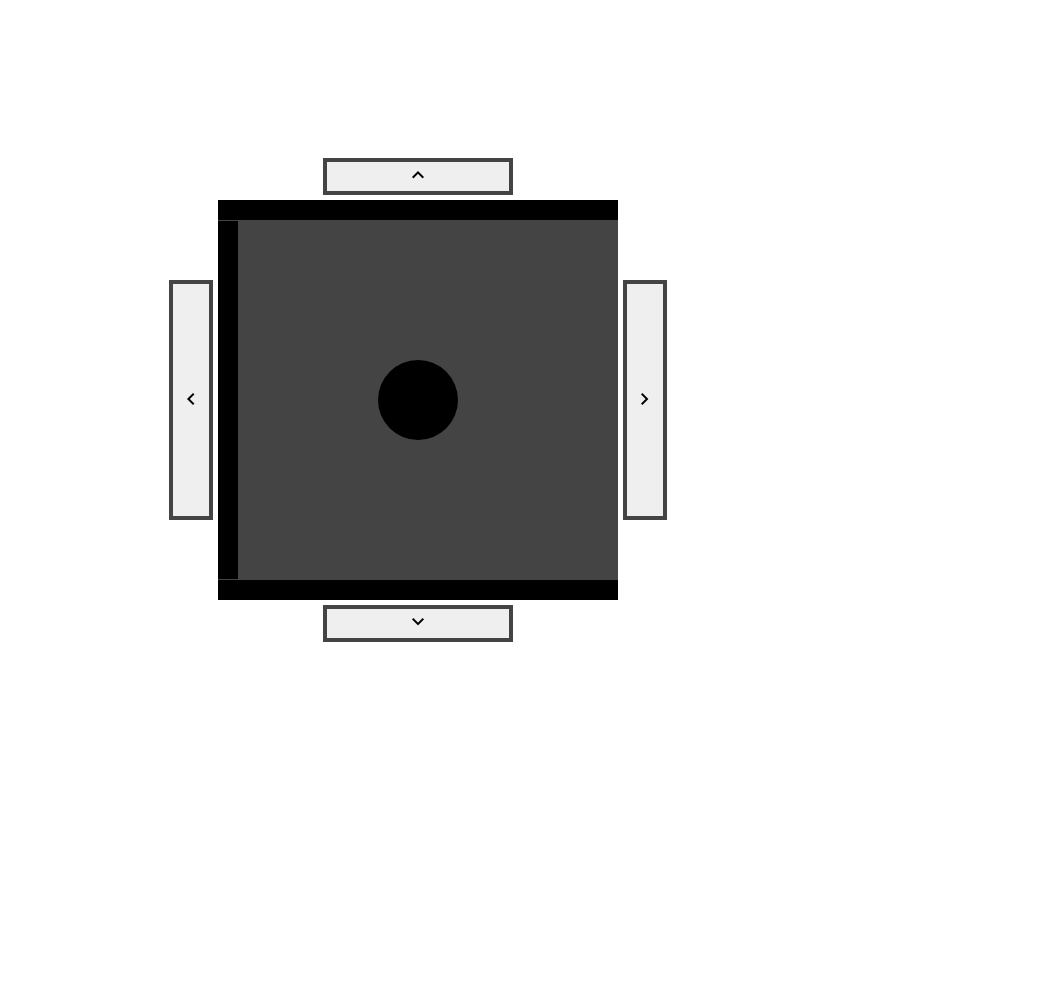
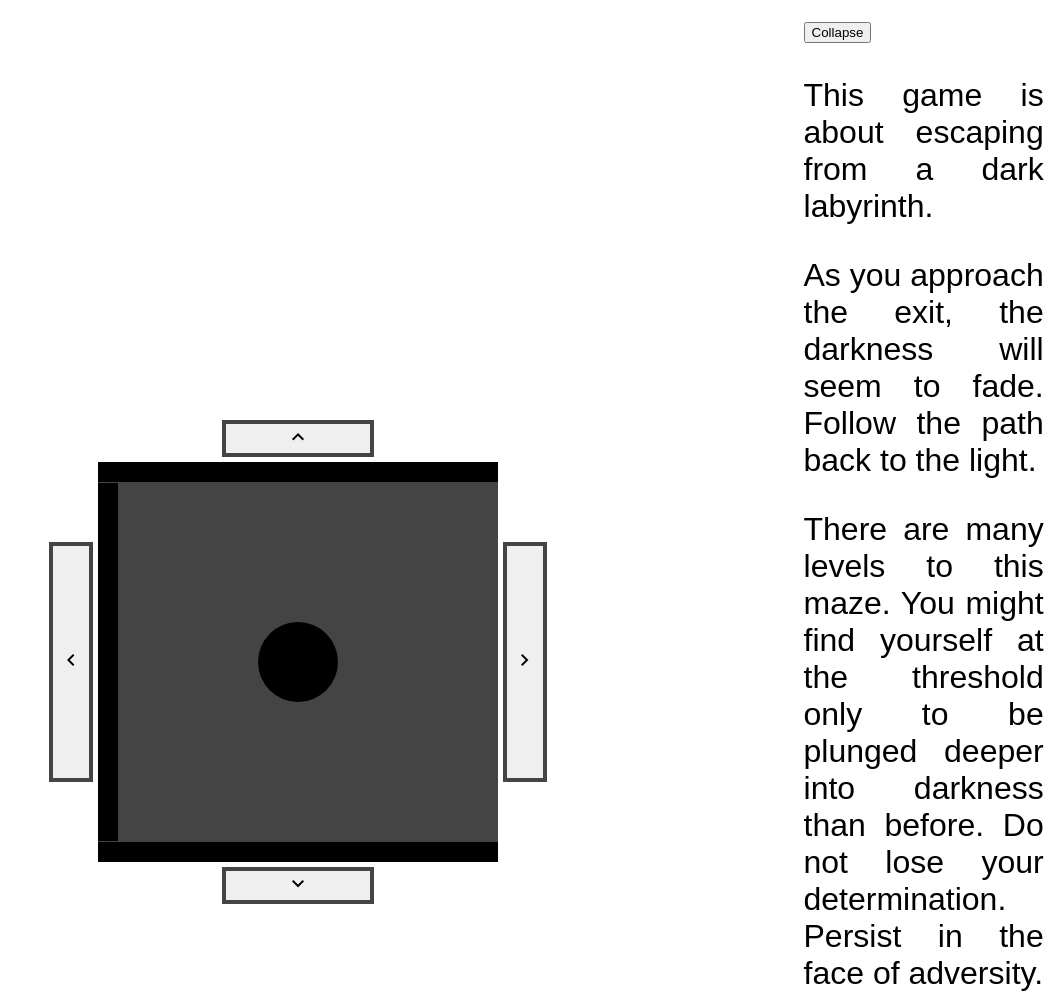
Before and after one commit to amonjerro/labyrinth_game, a plain HTML site: page index.html in a window 1280 px wide. Shown: the top 995 px of the page, without its empty margins (222-1280 px from the left). Before the commit the page ends 800 px from the top, so only its background shows below. Drawn offline with nearby package versions, Linux system fonts and the light colour scheme.

Commit message:
Instructions

```diff
--- a/css/style.css
+++ b/css/style.css
@@ -1,3 +1,19 @@
+
+
+#content, #instructions{
+    display:inline-block;
+}
+#content{
+    width:80%;
+}
+#instructions{
+    width:19%;
+    font-weight: 400;
+    font-size: 2rem;
+    text-align: justify;
+    font-family: Arial, Helvetica, sans-serif;
+}
+
 .container{
     display:flex;
     justify-content: center;
--- a/index.html
+++ b/index.html
@@ -10,6 +10,8 @@
         <script src="js/gui.js"></script>
     </head>
     <body>
+        <div class="container">
+            <div id="content">
                 <div class="vertical container">
                     <div class="gutter">
                         <button onclick="moveUp()" class="button bread">
@@ -39,6 +41,16 @@
                         </button>
                     </div>
                 </div>
+            </div>
+            <div id="instructions">
+                <button class="collapse-button">Collapse</button>
+                <p>This game is about escaping from a dark labyrinth. </p>
+                <p>As you approach the exit, the darkness will seem to fade. Follow the path back to the light.</p>
+                <p>There are many levels to this maze. You might find yourself at the threshold only to be plunged deeper into darkness than before.
+                    Do not lose your determination. Persist in the face of adversity.</p>
+                <p>You can navigate using the arrow keys in your keyboard or the buttons around the gaming area.</p>
+            </div>
+        </div>
         <script>
             initialize()
         </script>
```
Lines whose indentation alone changed are shown as unchanged.
